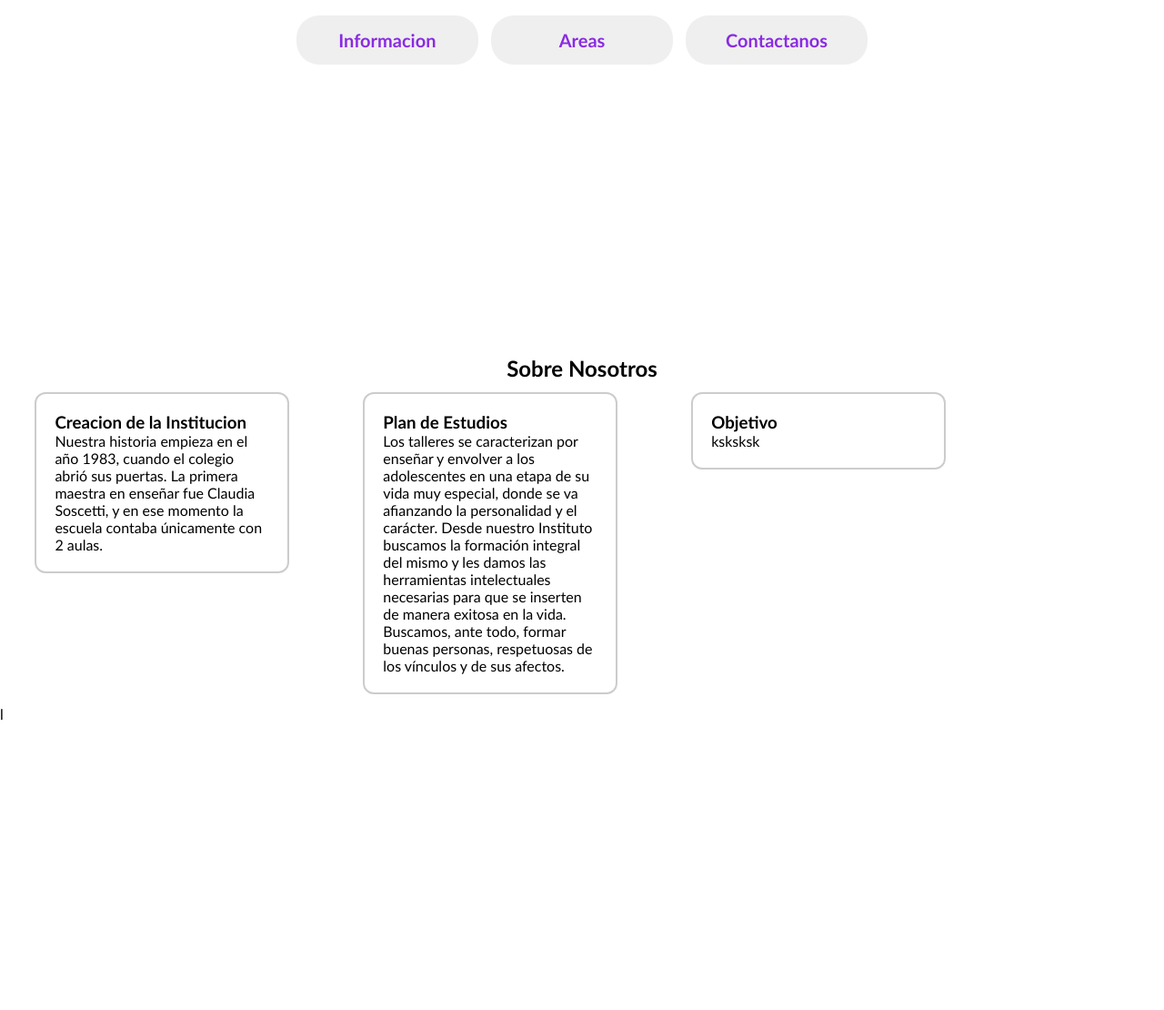
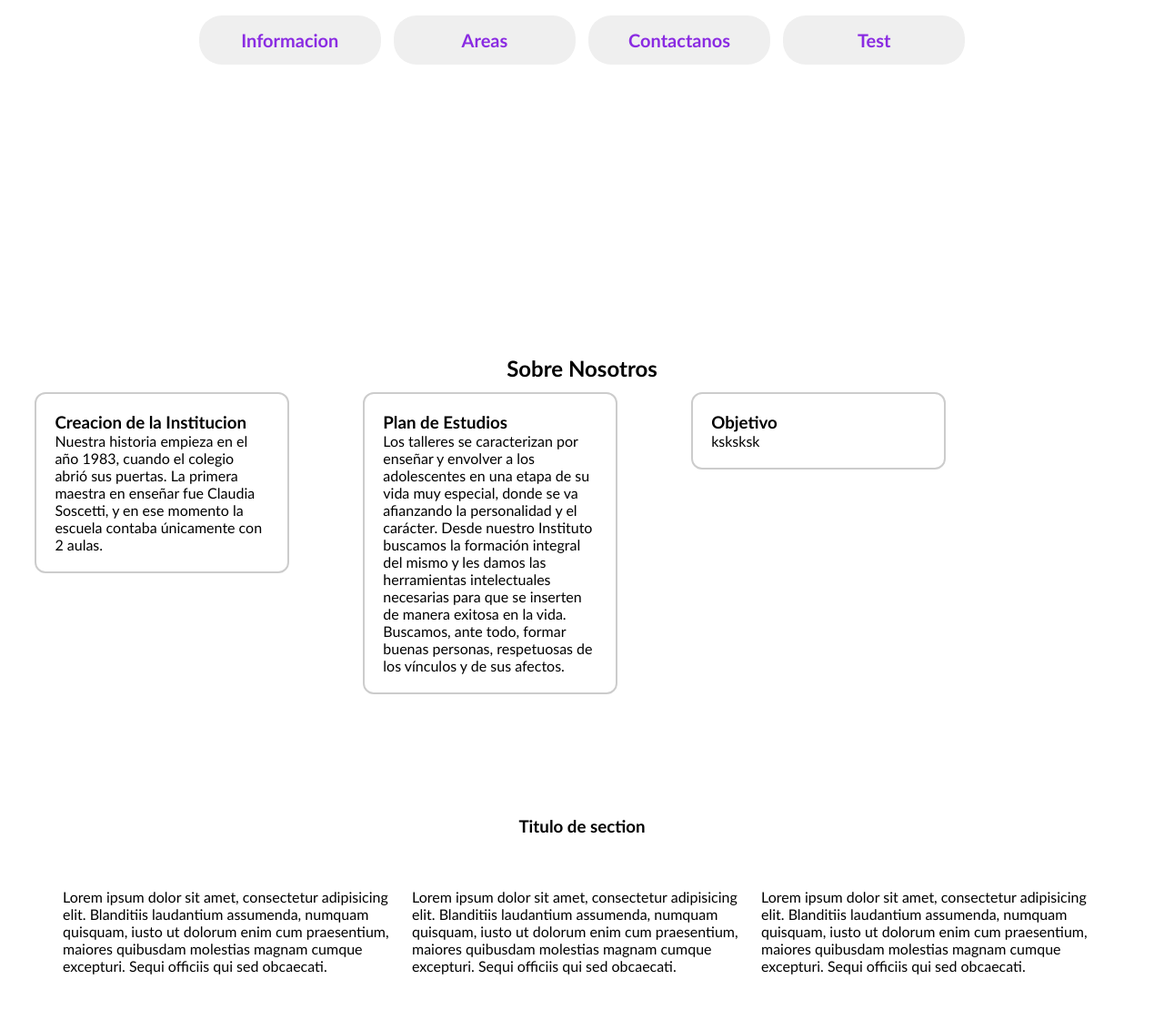
Before and after one commit to Maxi-rpc/kiara-web, a plain HTML site: page index.html in a window 1280 px wide. Shown: the part 410-1520 px from the top of the page at 91% size. Before the commit the page ends 1204 px from the top, so only its background shows below. Drawn offline with Linux system fonts and the light colour scheme.

```diff
--- a/index.html
+++ b/index.html
@@ -1,51 +1,79 @@
 <html>
 	<head>
-        <title> Escuela Tecnica nro 1 - "O.E.A"</title>
-        <link rel="stylesheet" href="styles.css">
+		<title>Escuela Tecnica nro 1 - "O.E.A"</title>
+		<link rel="stylesheet" href="styles.css" />
 	</head>
 	<body>
-
 		<div class="banner">
 			<div class="content">
-                <h1> Escuela Tecnica nro 1 "O.E.A"</h1>
-                <button type="button"> Informacion</button>
-                <button type="button"> Areas</button>
-                <button type="button"> Contactanos</button>
-
+				<h1>Escuela Tecnica nro 1 "O.E.A"</h1>
+				<button type="button">Informacion</button>
+				<button type="button">Areas</button>
+				<button type="button">Contactanos</button>
+				<a href="#testsection" class="button">Test</a>
 			</div>
 		</div>
 
 		<main>
 			<div id="about">
-                <h2 align = "center" id="info-titulo"> Sobre Nosotros</h2>
+				<h2 align="center" id="info-titulo">Sobre Nosotros</h2>
 
 				<div id="info-creacion">
-                        <h3> Creacion de la Institucion</h3>
+					<h3>Creacion de la Institucion</h3>
 					<p>
-                            Nuestra historia empieza en el año 1983, cuando el colegio abrió sus puertas.
-                            La primera maestra en enseñar fue Claudia Soscetti, y en ese momento la escuela
-                            contaba únicamente con 2 aulas.
+						Nuestra historia empieza en el año 1983, cuando el colegio abrió sus
+						puertas. La primera maestra en enseñar fue Claudia Soscetti, y en
+						ese momento la escuela contaba únicamente con 2 aulas.
 					</p>
 				</div>
 
 				<div id="info-estudios">
-                    <h3> Plan de Estudios</h3>
+					<h3>Plan de Estudios</h3>
 					<p>
-                            Los talleres se caracterizan por enseñar y envolver a los adolescentes en una etapa de su
-                            vida muy especial, donde se va afianzando la personalidad y el carácter. Desde nuestro Instituto
-                            buscamos la formación integral del mismo y les damos las herramientas intelectuales necesarias
-                            para que se inserten de manera exitosa en la vida. Buscamos, ante todo, formar buenas personas,
+						Los talleres se caracterizan por enseñar y envolver a los
+						adolescentes en una etapa de su vida muy especial, donde se va
+						afianzando la personalidad y el carácter. Desde nuestro Instituto
+						buscamos la formación integral del mismo y les damos las
+						herramientas intelectuales necesarias para que se inserten de manera
+						exitosa en la vida. Buscamos, ante todo, formar buenas personas,
 						respetuosas de los vínculos y de sus afectos.
 					</p>
 				</div>
 
 				<div id="info-objetivo">
-                <h3> Objetivo</h3>
+					<h3>Objetivo</h3>
+					<p>ksksksk</p>
+				</div>
+			</div>
+			<section id="testsection" class="section">
+				<h3 class="section-title">Titulo de section</h3>
+				<div class="section-content">
+					<div class="section-item">
 						<p>
-                            ksksksk
+							Lorem ipsum dolor sit amet, consectetur adipisicing elit.
+							Blanditiis laudantium assumenda, numquam quisquam, iusto ut
+							dolorum enim cum praesentium, maiores quibusdam molestias magnam
+							cumque excepturi. Sequi officiis qui sed obcaecati.
 						</p>
 					</div>
-
+					<div class="section-item">
+						<p>
+							Lorem ipsum dolor sit amet, consectetur adipisicing elit.
+							Blanditiis laudantium assumenda, numquam quisquam, iusto ut
+							dolorum enim cum praesentium, maiores quibusdam molestias magnam
+							cumque excepturi. Sequi officiis qui sed obcaecati.
+						</p>
 					</div>
-        </main>l
+					<div class="section-item">
+						<p>
+							Lorem ipsum dolor sit amet, consectetur adipisicing elit.
+							Blanditiis laudantium assumenda, numquam quisquam, iusto ut
+							dolorum enim cum praesentium, maiores quibusdam molestias magnam
+							cumque excepturi. Sequi officiis qui sed obcaecati.
+						</p>
+					</div>
+				</div>
+			</section>
+		</main>
 	</body>
+</html>
--- a/styles.css
+++ b/styles.css
@@ -1,19 +1,19 @@
-*{
+* {
 	margin: 0;
 	padding: 0;
-	font-family: 'Gill Sans', 'Gill Sans MT', Calibri, 'Trebuchet MS', sans-serif;
+	font-family: "Gill Sans", "Gill Sans MT", Calibri, "Trebuchet MS", sans-serif;
 	box-sizing: border-box;
 }
 
-.banner{
+.banner {
 	width: 100%;
 	height: 100vh;
-	background-image: linear-gradient(rgba(0,0,0,0,40),rgba(0,0,0,0,40));
+	background-image: linear-gradient(rgba(0, 0, 0, 0, 40), rgba(0, 0, 0, 0, 40));
 	background-position: center;
 	background-size: center;
 }
 
-.content{
+.content {
 	width: 100%;
 	position: absolute;
 	color: aqua;
@@ -22,14 +22,14 @@
 	text-align: center;
 }
 
-.content h1{
+.content h1 {
 	margin-top: 80px;
 	font-size: 90px;
 	font-weight: 800;
 }
 
-button{
-	width:200px ;
+button {
+	width: 200px;
 	padding: 15px;
 	margin: 20px 5px;
 	text-align: center;
@@ -41,20 +41,20 @@
 	font-weight: 600;
 }
 
-button:hover{
+button:hover {
 	background: red;
 	transition: 0.5s;
-
 }
-button:hover{
+button:hover {
 	color: blueviolet;
 }
 
-
-#info-creacion, #info-estudios, #info-objetivo {
+#info-creacion,
+#info-estudios,
+#info-objetivo {
 	vertical-align: top;
 	display: inline-block;
-    width: 280px;
+	width: 280px;
 	margin-left: 3%;
 	margin-right: 3%;
 	margin-top: 12px;
@@ -64,3 +64,46 @@
 	border-radius: 12px;
 	padding: 20px;
 }
+
+/* anchor como button */
+.button {
+	width: 200px;
+	padding: 15px;
+	margin: 20px 5px;
+	text-align: center;
+	border-radius: 25px;
+	color: blueviolet;
+	border: 2px;
+	font-size: 20px;
+	cursor: pointer;
+	font-weight: 600;
+	background-color: buttonface;
+	display: inline-block;
+	text-decoration: none;
+}
+
+.button:hover {
+	background: red;
+	transition: 0.5s;
+	color: blueviolet;
+}
+
+/* section */
+.section {
+	padding: 5%;
+}
+
+.section-title {
+	text-align: center;
+	padding: 5%;
+}
+
+.section-content {
+	display: flex;
+	justify-content: space-between;
+}
+
+.section-item {
+	padding-left: 5px;
+	padding-right: 5px;
+}
```
Lines whose indentation alone changed are shown as unchanged.
